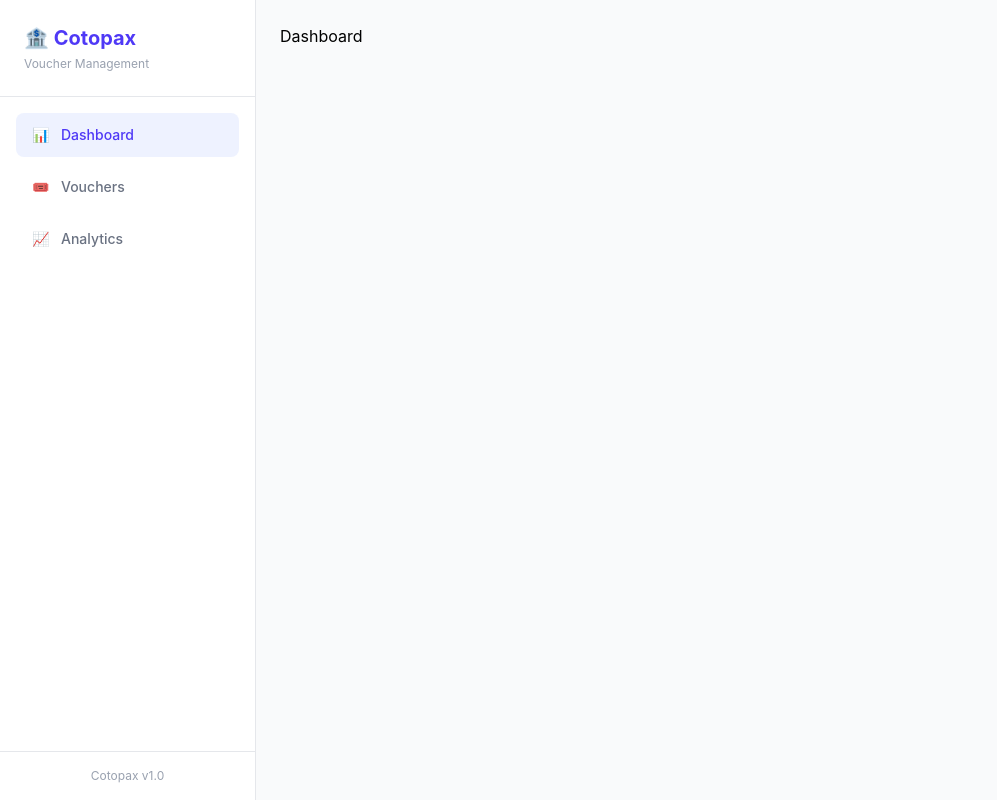
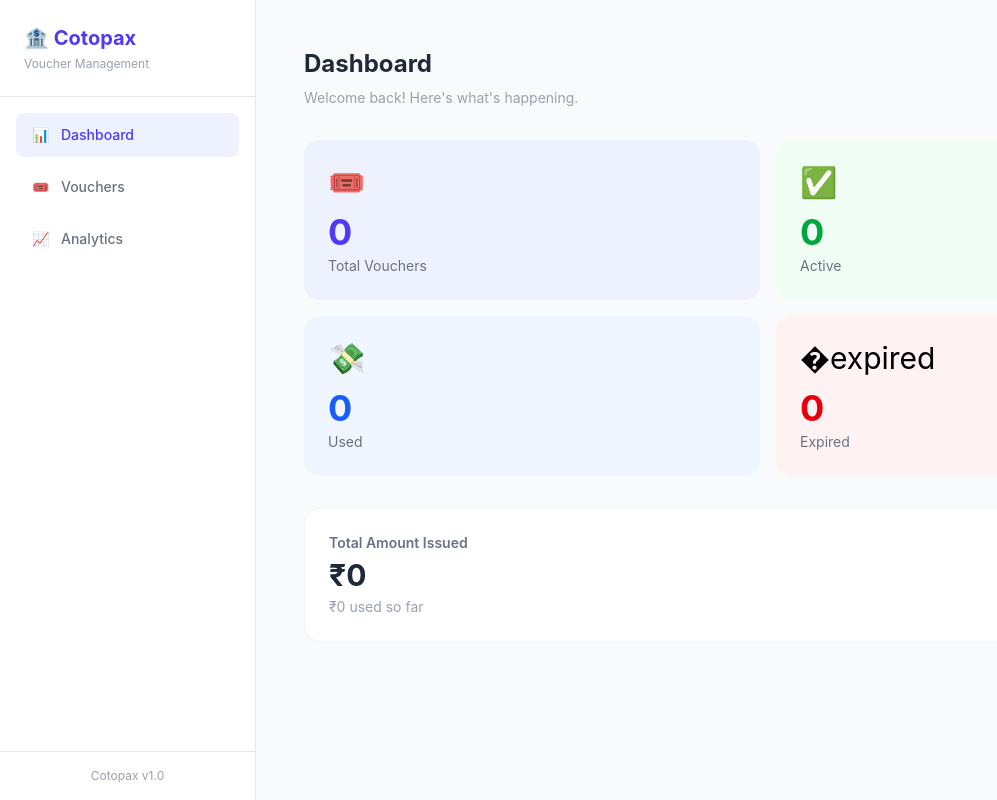
Before and after one commit to vedant-vijay/cotopax, a React (Vite) app in the folder cotopax/: page / in a window 1280 px wide. Shown: the whole page, without its empty margins (0-997 px from the left). Built offline with nearby package versions, Linux system fonts and the light colour scheme.

Commit message:
feat(dashboard): add stats cards with voucher summary

```diff
--- a/cotopax/src/pages/Dashboard.jsx
+++ b/cotopax/src/pages/Dashboard.jsx
@@ -1,2 +1,47 @@
-const Dashboard = () => <h1>Dashboard</h1>
+import { useState, useEffect } from "react"
+import { getVouchers } from "../services/voucherService"
+import { applyExpiry, getStats } from "../utils/voucherUtils"
+
+const Dashboard = () => {
+  const [vouchers, setVouchers] = useState([])
+
+  useEffect(() => {
+    const data = getVouchers()
+    const updated = applyExpiry(data)
+    setVouchers(updated)
+  }, [])
+
+  const stats = getStats(vouchers)
+
+  const cards = [
+    { label: "Total Vouchers", value: stats.total, bg: "bg-indigo-50", color: "text-indigo-600", icon: "🎟️" },
+    { label: "Active", value: stats.active, bg: "bg-green-50", color: "text-green-600", icon: "✅" },
+    { label: "Used", value: stats.used, bg: "bg-blue-50", color: "text-blue-600", icon: "💸" },
+    { label: "Expired", value: stats.expired, bg: "bg-red-50", color: "text-red-600", icon: "�expired️" },
+  ]
+
+  return (
+    <div className="p-6">
+      <h1 className="text-2xl font-bold text-gray-800 mb-2">Dashboard</h1>
+      <p className="text-gray-400 text-sm mb-8">Welcome back! Here's what's happening.</p>
+
+      <div className="grid grid-cols-2 gap-4 mb-8">
+        {cards.map((card) => (
+          <div key={card.label} className={`${card.bg} rounded-2xl p-6`}>
+            <div className="text-3xl mb-3">{card.icon}</div>
+            <div className={`text-4xl font-bold ${card.color}`}>{card.value}</div>
+            <div className="text-gray-500 text-sm mt-1">{card.label}</div>
+          </div>
+        ))}
+      </div>
+
+      <div className="bg-white rounded-2xl p-6 border border-gray-100">
+        <h2 className="text-sm font-semibold text-gray-500 mb-1">Total Amount Issued</h2>
+        <p className="text-3xl font-bold text-gray-800">₹{stats.totalAmount.toLocaleString()}</p>
+        <p className="text-sm text-gray-400 mt-1">₹{stats.usedAmount.toLocaleString()} used so far</p>
+      </div>
+    </div>
+  )
+}
+
 export default Dashboard
```
